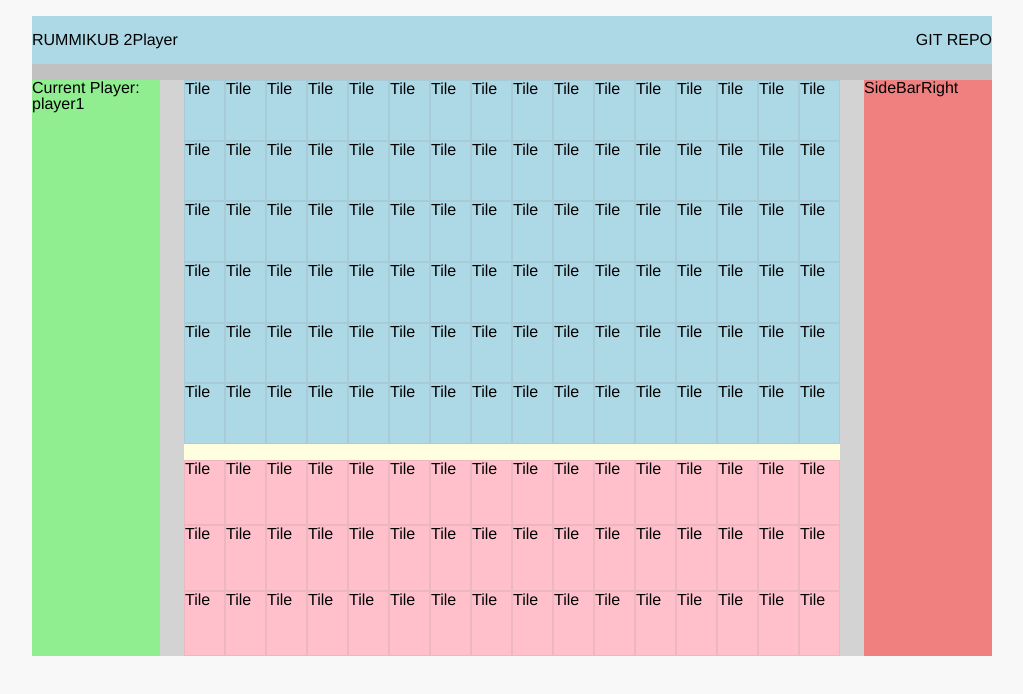
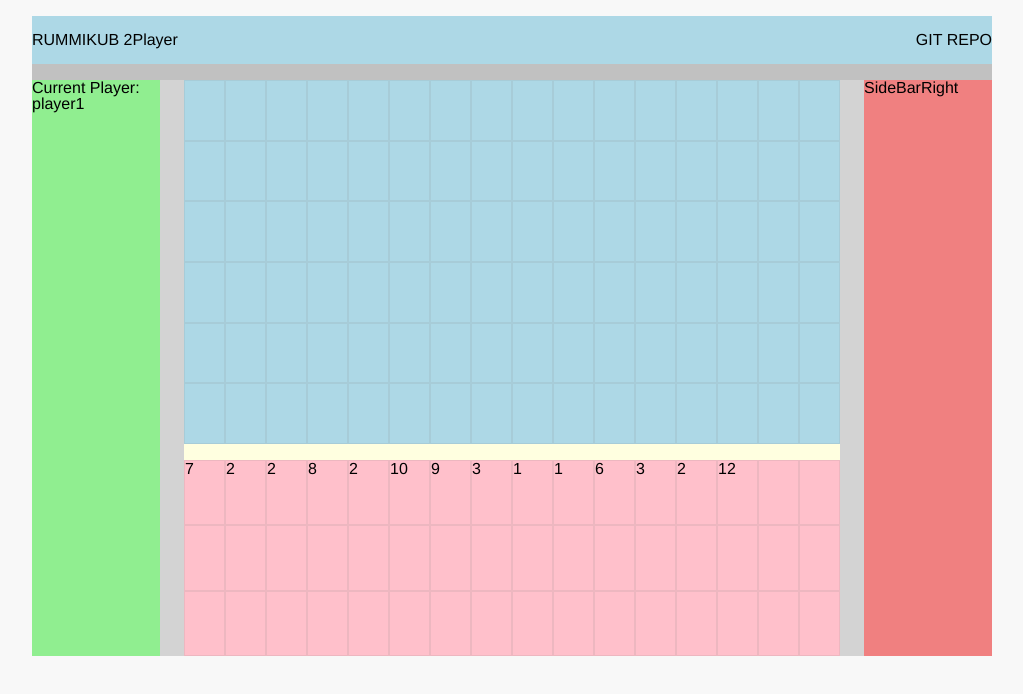
Before and after one commit to maxbildner/rummikub-ai, a React (Create React App) app: page / in a window 1280 px wide. Both pictures are taken after a click on the button "PLAY". Shown: the top 694 px of the page, without its empty margins (128-1151 px from the left). Built offline with nearby package versions, Linux system fonts and the light colour scheme.

Commit message:
update handleClickPlay to add tiles to rack

```diff
--- a/src/components/MainMiddle.js
+++ b/src/components/MainMiddle.js
@@ -7,7 +7,8 @@ import {
   removeTilesFromPouch
 } from '../actions/userActions';
 import {
-  selectRandomTilesFromPouch
+  selectRandomTilesFromPouch,
+  deepCopy2DArr
 } from '../util/util';
 import Board from './board';
 import Rack from './rack';
@@ -16,7 +17,8 @@ import Rack from './rack';
 const mapStateToProps = state => {
   return ({
     currentPlayer: state.players.currentPlayer,
-    pouch: state.pouch
+    pouch: state.pouch,
+    player1Rack: state.players.player1
   });
 };
 
@@ -38,35 +40,51 @@ class MainMiddle extends React.Component {
 
   handleClickPlay = () => {
     const {
-      pouch, updateCurrentPlayer, removeTilesFromPouch, updatePlayerRack
+      pouch, updateCurrentPlayer, removeTilesFromPouch, updatePlayerRack,
+      player1Rack
     } = this.props;
 
+    // update redux store
     updateCurrentPlayer('player1');
 
     // copy pouch so we don't accidently mutate it directly
     let newPouch = new Set(pouch);
 
     // randomly select 14 tiles from pouch
-    let tilesToRemove = selectRandomTilesFromPouch(newPouch, 14);
-    // tilesToRemove == [77, 42, 45, 17, 84, 61, 27, 36, 39, 96, 26, 55, 56, 40]
+    let tilesDrawn = selectRandomTilesFromPouch(newPouch, 14);
+    // tilesDrawn == [77, 42, 45, 17, 84, 61, 27, 36, 39, 96, 26, 55, 56, 40]
 
     // update redux store
-    removeTilesFromPouch(tilesToRemove);
+    removeTilesFromPouch(tilesDrawn);
 
-    let newRack = ['test'];
+    let newRack = deepCopy2DArr(player1Rack);
+    // newRack == [ [n, n, n,...], [], [] ]
 
-    // replace rack in Player1 w/ newTiles array
+    let firstRow = newRack[0];
+
+    // loop through 1st row of newRack
+    for (let i = 0; i < firstRow.length; i++) {
+
+      // exit loop if no more tiles left from tilesDrawn array
+      if (tilesDrawn.length === 0) break;
+
+      // update newRack with tile drawn, and remove tile from tilesDrawn
+      newRack[0][i] = tilesDrawn.pop();
+    }
+
+    // update redux store- replace rack in player1 w/ newRack array
     updatePlayerRack(newRack, 'player1');
   }
 
 
+  renderGame = ()=> {
+    // const { player1Rack } = this.props || [[]];
+    const { player1Rack } = this.props;
 
-
-  renderGame = ()=> {
     return (
       <>
         <Board />
-        <Rack />
+        <Rack player1Rack={player1Rack}/>
       </>
     );
   }
--- a/src/components/rack.js
+++ b/src/components/rack.js
@@ -1,21 +1,31 @@
 import Tile from './tile';
 
 
-function Rack() {
-  // 3 x 16
-  let grid = [
-    [null, null, null, null, null, null, null, null, null, null, null, null, null, null, null, null],
-    [null, null, null, null, null, null, null, null, null, null, null, null, null, null, null, null],
-    [null, null, null, null, null, null, null, null, null, null, null, null, null, null, null, null]
-  ];
+function Rack(props) {
+
+  // lazy initialization to prevent undefined error
+  // const { player1Rack } = props || [[]];
+  const { player1Rack } = props;
+
+  // player1Rack 3 x 16 ==
+  // let grid = [
+  //   [null, null, null, null, null, null, null, null, null, null, null, null, null, null, null, null],
+  //   [null, null, null, null, null, null, null, null, null, null, null, null, null, null, null, null],
+  //   [null, null, null, null, null, null, null, null, null, null, null, null, null, null, null, null]
+  // ];
 
   // generate 3 rows
-  let rows = grid.map((row, idx) => {
+  let rows = player1Rack.map((row, idx) => {
 
     // each row will contain 16 tiles
-    var rowTiles = row.map((tiles, i) => {
+    var rowTiles = row.map((tileId, i) => {
+
       return (
-        <Tile key={(idx + 1) + i} className="rack-tile-wrap" />
+        <Tile
+          key={(idx + 1) + i}
+          className="rack-tile-wrap"
+          tileId={tileId}
+        />
       );
     });
 
--- a/src/components/tile.js
+++ b/src/components/tile.js
@@ -1,9 +1,15 @@
+import { TILES } from '../util/tiles';
+
+
 function Tile(props) {
+
+  // debugger
   return (
     <div
       className="tile-wrap"
     >
-      Tile
+      {/* Tile */}
+      {props.tileId ? TILES[props.tileId].num : null}
     </div>
   );
 }
--- a/src/reducers/playersReducer.js
+++ b/src/reducers/playersReducer.js
@@ -8,9 +8,13 @@ import {
 // EXAMPLE REDUX STORE
 // {
 //    players: {
-//      player1: [ 10, 11, ... ]    ARRAY (idx's refer to position on rack, nums refer to tileIds)
-//      ai:      { 13, 14, ... }    SET (no rack, no need to maintain order)
-//      currentPlayer: 'player1'    STRING (also can be null or 'ai')
+//      player1: [                  ARRAY (idx's refer to position on rack, nums refer to tileIds)
+//       [ null, null, null, ...],
+//       [ 1,    2,    3,    ...],
+//       [ null, null, null, ...],
+//      ],
+//      ai:      { 13, 14, ... },   SET (no rack, no need to maintain order)
+//      currentPlayer: 'player1',   STRING (also can be null or 'ai')
 //    },
 //
 //    board: {
@@ -37,7 +41,11 @@ import {
 
 // prepopulated players slice of store
 const predefinedState = {
-  player1: [],
+  player1: [
+    [ null, null, null, null, null, null, null, null, null, null, null, null, null, null, null, null ],
+    [ null, null, null, null, null, null, null, null, null, null, null, null, null, null, null, null ],
+    [ null, null, null, null, null, null, null, null, null, null, null, null, null, null, null, null ]
+  ],
   ai: new Set(),
   currentPlayer: null
 };
@@ -62,6 +70,7 @@ const players=(oldState=predefinedState, action) => {
       // action.name == 'Player1'
       // action.newRack == [ 1, null, 3, 10, ... ]  idx's refer to position on rack
 
+      // replace player rack array w/ new Rack
       newState = Object.assign({}, oldState, {
         [action.name]: action.newRack
       });
--- a/src/util/util.js
+++ b/src/util/util.js
@@ -35,3 +35,17 @@ export function selectRandomTilesFromPouch(pouch, numTiles) {
 
   return tilesDrawn;
 }
+
+
+
+// DEEP COPY 2D ARRAY
+// [ [null, null], [1, 2] ] => [ [null, null], [1, 2] ]
+export function deepCopy2DArr(arr) {
+  let newArr = [];
+
+  arr.forEach((row, idx) => {
+    newArr.push(row.slice());
+  });
+
+  return newArr;
+}
```
Also changed, not shown: src/reducers/rootReducer.js (+7 -3 lines), 1 other file (tests, documents, lock files or other folders).
